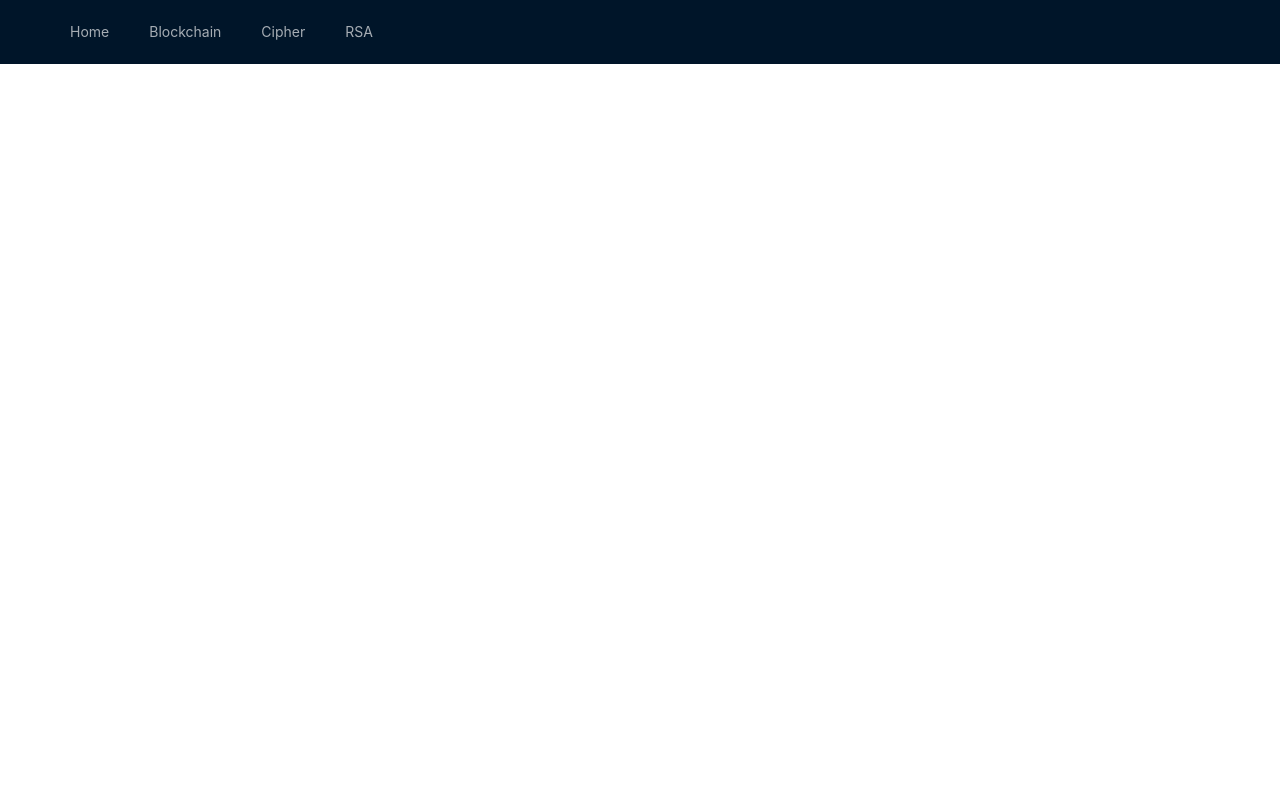
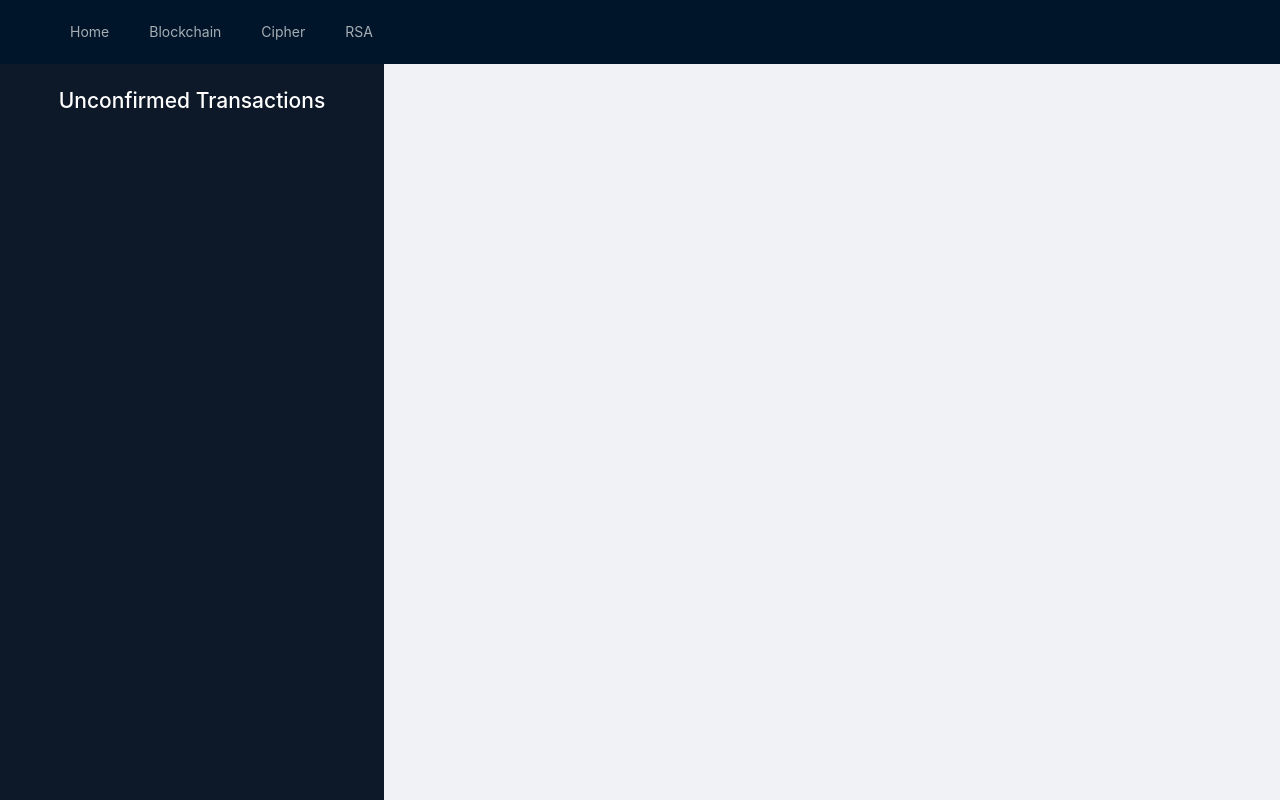
Before and after one commit to MrOttimista/security-visualization, a React (Create React App) app: page /blockChain in a window 1280 px wide. Built offline with nearby package versions, Linux system fonts and the light colour scheme.

Commit message:
add: container styling to transactions

```diff
--- a/src/components/BlockChain/Transactions/index.jsx
+++ b/src/components/BlockChain/Transactions/index.jsx
@@ -2,7 +2,11 @@ import React from 'react';
 import styles from './transactions.module.css';
 
 const Transactions = () => {
-  return <div></div>;
+  return (
+    <div className={styles.container}>
+      <h1>Unconfirmed Transactions</h1>
+    </div>
+  );
 };
 
 export default Transactions;
--- a/src/components/BlockChain/Transactions/transactions.module.css
+++ b/src/components/BlockChain/Transactions/transactions.module.css
@@ -0,0 +1,16 @@
+.container {
+  min-width: 280px;
+  max-width: 500px;
+  width: 30%;
+  height: calc(100vh - 64px);
+  background-color: #0d1929;
+  display: flex;
+  flex-direction: column;
+  align-items: center;
+  text-align: center;
+}
+
+.container h1 {
+  margin: 20px;
+  color: white;
+}
```
